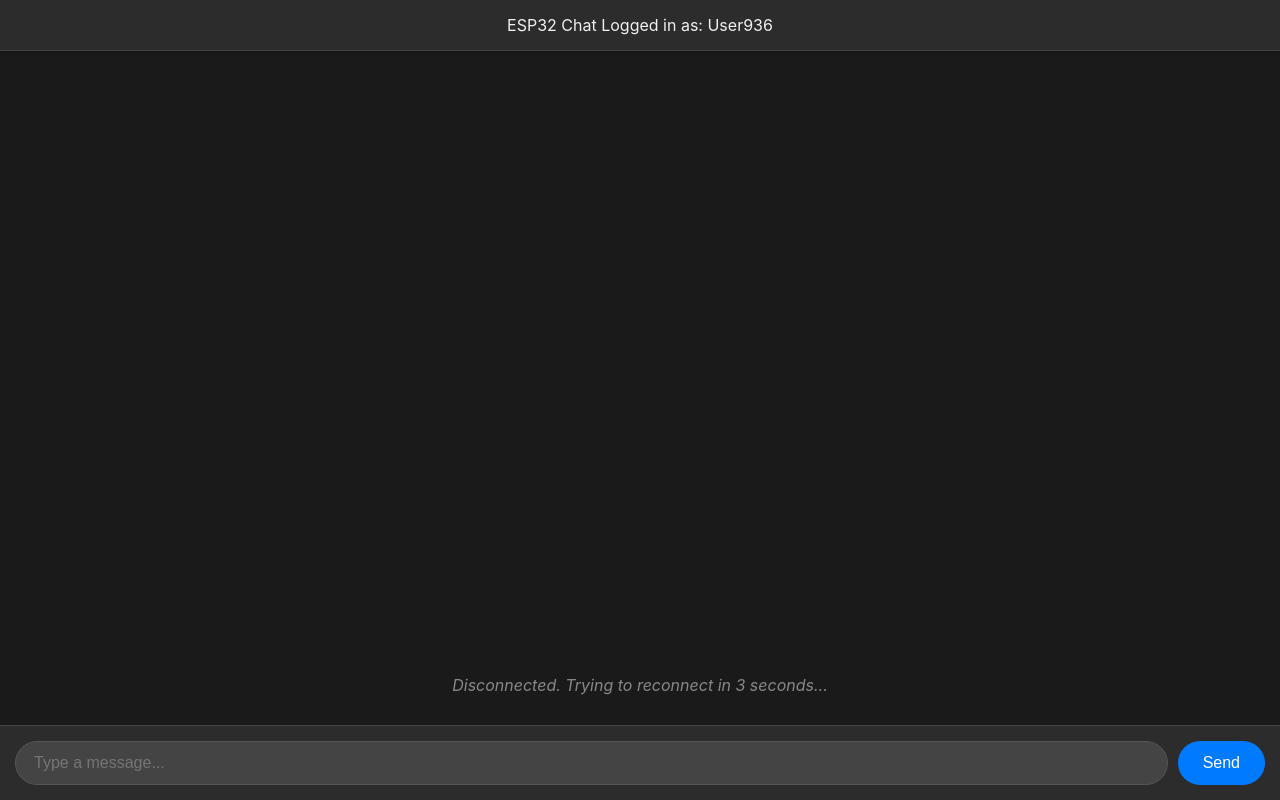
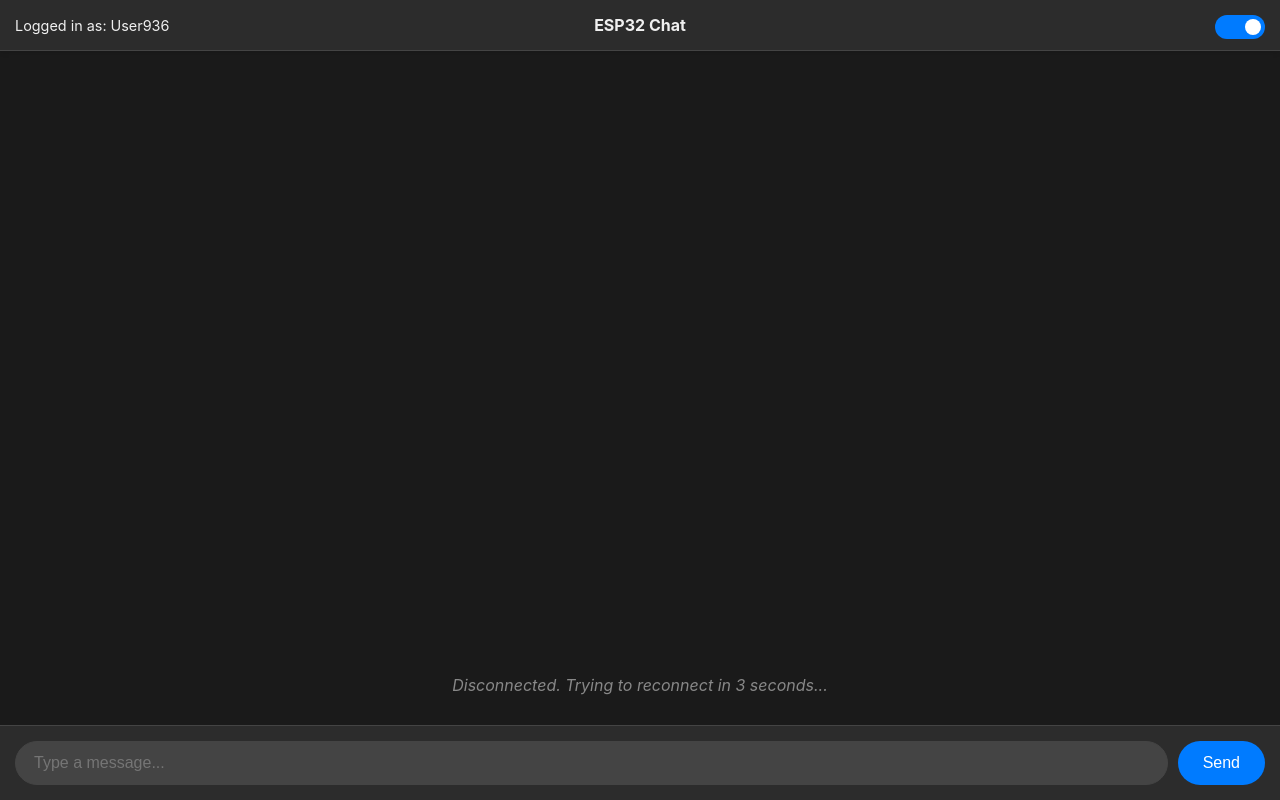
Before and after one commit to Muyu-Chen/ESP32-Web-Chat, a plain HTML site: page main/index.html in a window 1280 px wide. Both pictures are taken after a click on the button "Enter Chat". Drawn offline with Linux system fonts and the light colour scheme.

Commit message:
添加主题切换功能，支持深色模式和浅色模式，优化样式和用户体验

```diff
--- a/main/index.html
+++ b/main/index.html
@@ -7,12 +7,31 @@
     <style>
 :root {
     --primary-color: #007bff;
+    --background-color: #ffffff;
+    --surface-color: #f8f9fa;
+    --text-color: #212529;
+    --my-message-color: #007bff;
+    --other-message-color: #e9ecef;
+    --font-family: -apple-system, BlinkMacSystemFont, "Segoe UI", Roboto, Helvetica, Arial, sans-serif;
+    --my-message-text-color: #ffffff;
+    --other-message-text-color: #212529;
+    --input-background: #ffffff;
+    --input-text-color: #212529;
+    --border-color: #dee2e6;
+}
+
+body.dark-mode {
+    --primary-color: #007bff;
     --background-color: #1a1a1a;
     --surface-color: #2c2c2c;
     --text-color: #f0f0f0;
     --my-message-color: #0056b3;
     --other-message-color: #3a3a3a;
-    --font-family: -apple-system, BlinkMacSystemFont, "Segoe UI", Roboto, Helvetica, Arial, sans-serif;
+    --my-message-text-color: #ffffff;
+    --other-message-text-color: #f0f0f0;
+    --input-background: #444;
+    --input-text-color: #f0f0f0;
+    --border-color: #444;
 }
 
 body {
@@ -23,14 +42,29 @@ body {
     background-color: var(--background-color);
     color: var(--text-color);
     overflow: hidden;
+    transition: background-color 0.3s, color 0.3s;
 }
 
 #header {
     padding: 15px;
     background-color: var(--surface-color);
-    border-bottom: 1px solid #444;
+    border-bottom: 1px solid var(--border-color);
     text-align: center;
-    box-shadow: 0 2px 5px rgba(0,0,0,0.2);
+    box-shadow: 0 2px 5px rgba(0,0,0,0.1);
+    position: relative;
+    display: flex;
+    justify-content: center;
+    align-items: center;
+}
+
+#chat-title {
+    font-weight: bold;
+}
+
+#chat-nickname {
+    position: absolute;
+    left: 15px;
+    font-size: 0.9em;
 }
 
 #messages {
@@ -49,11 +83,13 @@ body {
     word-wrap: break-word;
     line-height: 1.4;
     background-color: var(--other-message-color);
+    color: var(--other-message-text-color);
     align-self: flex-start;
 }
 
 .message.mine {
-    background-color: var(--primary-color);
+    background-color: var(--my-message-color);
+    color: var(--my-message-text-color);
     align-self: flex-end;
 }
 
@@ -61,7 +97,7 @@ body {
     font-weight: bold;
     font-size: 0.9em;
     margin-bottom: 5px;
-    color: #b0b0b0;
+    color: var(--primary-color);
 }
 
 .message.mine .from {
@@ -70,7 +106,7 @@ body {
 
 .message .timestamp {
     font-size: 0.75em;
-    color: #a0a0a0;
+    color: #888;
     margin-left: 10px;
     float: right;
     clear: both;
@@ -88,16 +124,16 @@ body {
     display: flex;
     padding: 15px;
     background-color: var(--surface-color);
-    border-top: 1px solid #444;
+    border-top: 1px solid var(--border-color);
 }
 
 #input {
     flex-grow: 1;
     padding: 12px 18px;
-    border: 1px solid #555;
+    border: 1px solid var(--border-color);
     border-radius: 25px;
-    background-color: #444;
-    color: var(--text-color);
+    background-color: var(--input-background);
+    color: var(--input-text-color);
     font-size: 1em;
 }
 
@@ -138,18 +174,18 @@ body {
     padding: 30px;
     background: var(--surface-color);
     border-radius: 12px;
-    box-shadow: 0 4px 15px rgba(0,0,0,0.3);
+    box-shadow: 0 4px 15px rgba(0,0,0,0.1);
     text-align: center;
 }
 
 #nickname {
     padding: 12px;
     margin-bottom: 15px;
-    border: 1px solid #555;
+    border: 1px solid var(--border-color);
     border-radius: 8px;
     font-size: 1.1em;
-    background-color: #444;
-    color: var(--text-color);
+    background-color: var(--input-background);
+    color: var(--input-text-color);
     text-align: center;
 }
 
@@ -185,6 +221,55 @@ body {
     display: flex;
     opacity: 1;
 }
+
+.theme-switch-wrapper {
+    display: flex;
+    align-items: center;
+    position: absolute;
+    top: 15px;
+    right: 15px;
+}
+.theme-switch {
+    display: inline-block;
+    height: 24px;
+    position: relative;
+    width: 50px;
+}
+.theme-switch input {
+    display:none;
+}
+.slider {
+    background-color: #ccc;
+    bottom: 0;
+    cursor: pointer;
+    left: 0;
+    position: absolute;
+    right: 0;
+    top: 0;
+    transition: .4s;
+}
+.slider:before {
+    background-color: #fff;
+    bottom: 4px;
+    content: "";
+    height: 16px;
+    left: 4px;
+    position: absolute;
+    transition: .4s;
+    width: 16px;
+}
+input:checked + .slider {
+    background-color: var(--primary-color);
+}
+input:checked + .slider:before {
+    transform: translateX(26px);
+}
+.slider.round {
+    border-radius: 34px;
+}
+.slider.round:before {
+    border-radius: 50%;
+}
     </style>
 </head>
 <body>
@@ -201,6 +286,12 @@ body {
     <div id="chat-container">
         <div id="header">
             <span id="chat-title">ESP32 Chat</span>
+            <div class="theme-switch-wrapper">
+                <label class="theme-switch" for="checkbox">
+                    <input type="checkbox" id="checkbox" />
+                    <div class="slider round"></div>
+                </label>
+            </div>
             <span id="chat-nickname"></span>
         </div>
         <div id="messages"></div>
@@ -216,6 +307,7 @@ body {
         const joinBtn = document.getElementById('join-btn');
         const nicknameInput = document.getElementById('nickname');
         const chatNickname = document.getElementById('chat-nickname');
+        const themeSwitch = document.getElementById('checkbox');
 
         const messages = document.getElementById('messages');
         const form = document.getElementById('form');
@@ -342,6 +434,27 @@ body {
                 input.value = '';
             }
         }
+
+        function setTheme(isDark) {
+            if (isDark) {
+                document.body.classList.add('dark-mode');
+                themeSwitch.checked = true;
+                localStorage.setItem('theme', 'dark');
+            } else {
+                document.body.classList.remove('dark-mode');
+                themeSwitch.checked = false;
+                localStorage.setItem('theme', 'light');
+            }
+        }
+
+        themeSwitch.addEventListener('change', (e) => {
+            setTheme(e.target.checked);
+        });
+
+        // Apply saved theme on load
+        const savedTheme = localStorage.getItem('theme');
+        // Default to dark mode if no theme is saved
+        setTheme(savedTheme === 'light' ? false : true);
     </script>
 </body>
 </html>
```
